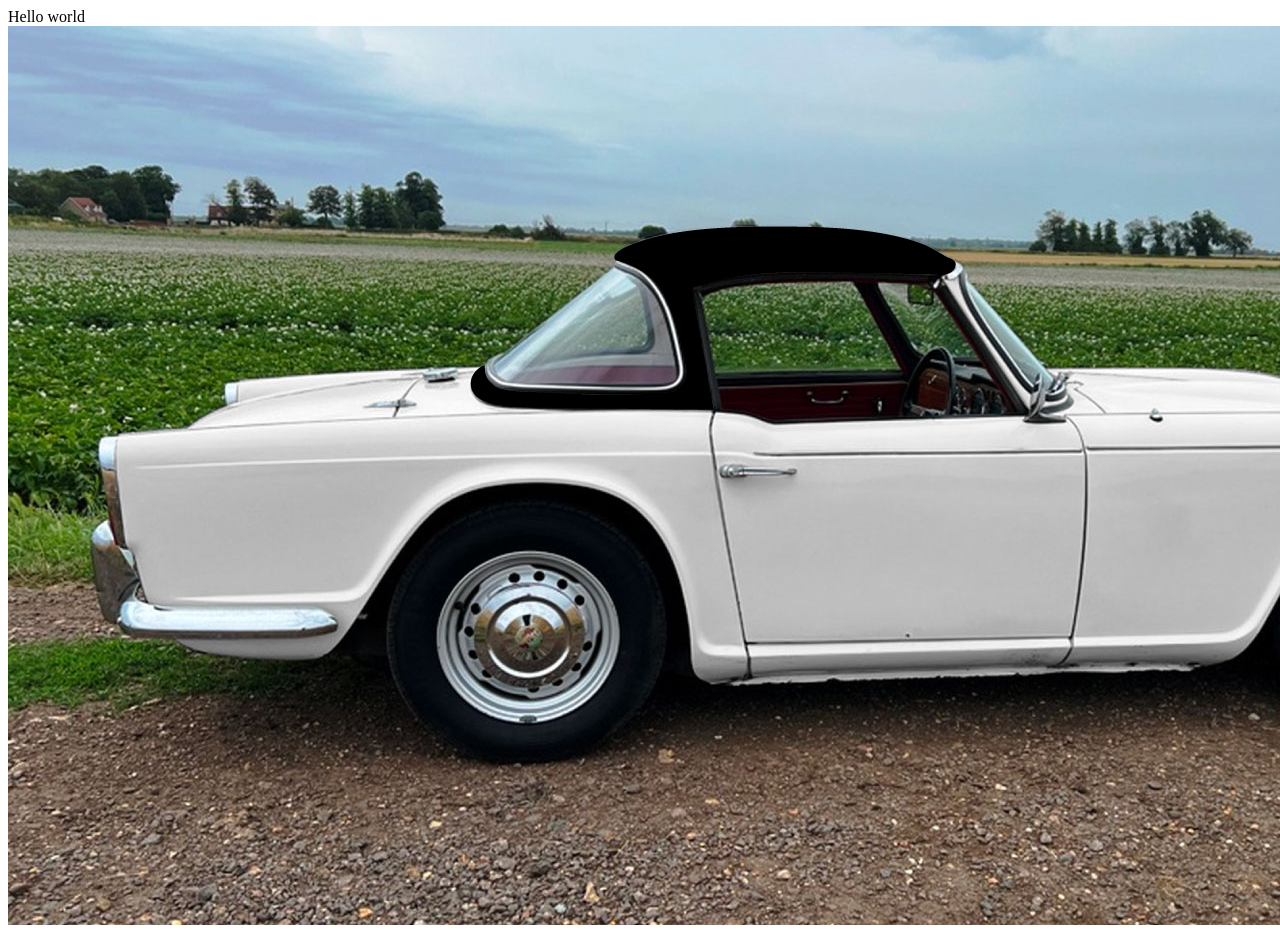
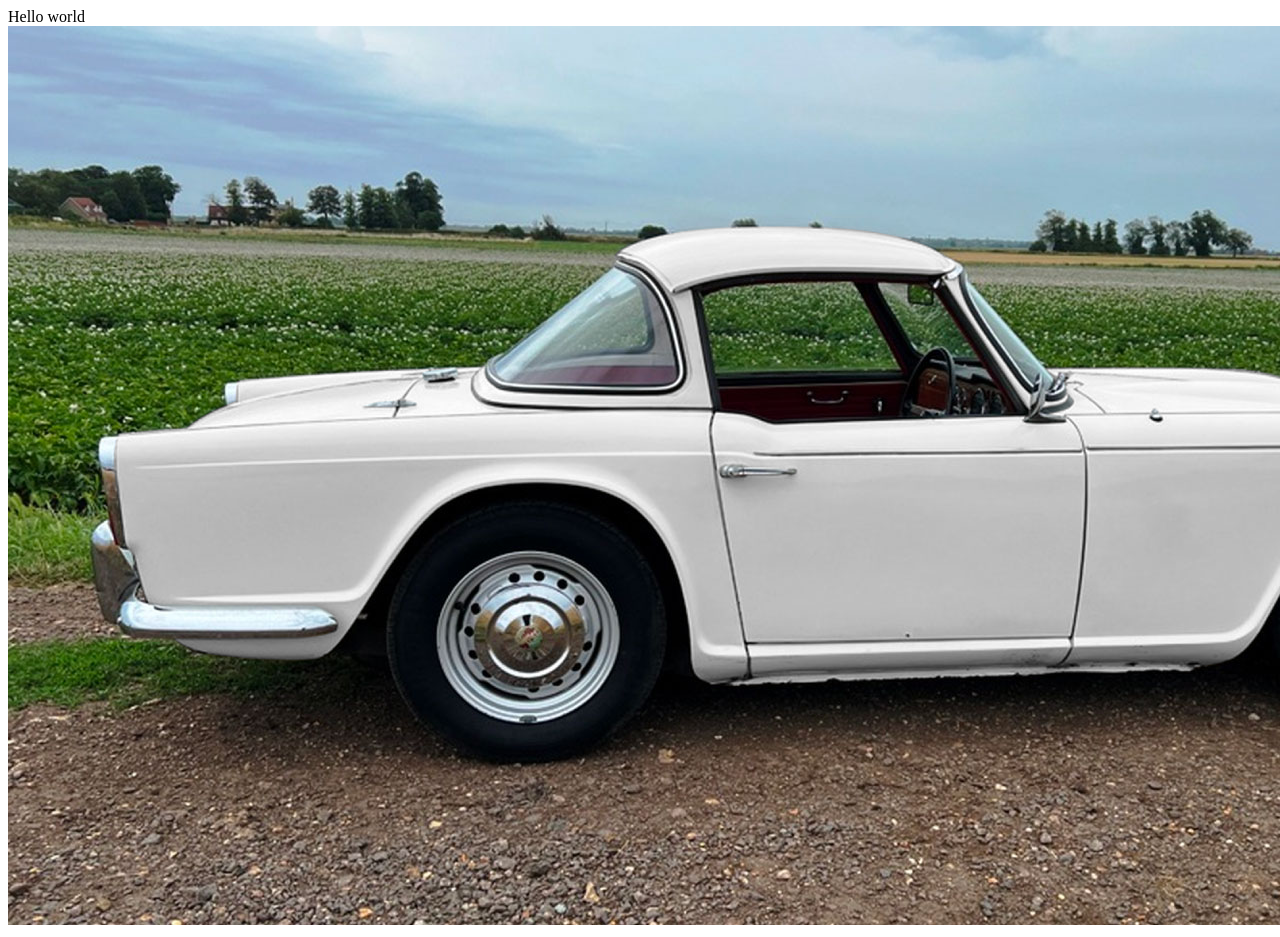
Before and after one commit to arallsopp/colouriser, an Angular app: page / in a window 1280 px wide. Shown: the top 937 px of the page. Built offline with nearby package versions, Linux system fonts and the light colour scheme.

Commit message:
added a simple mask in grey

```diff
--- a/src/app/app.component.html
+++ b/src/app/app.component.html
@@ -2,6 +2,5 @@ Hello world
 
 <div class="canvas">
 <img class="main" src="assets/tr4a/background.jpg">
-<img class="mask colorised" src="assets/tr4a/body-mask.png">
-<img class="mask" src="assets/tr4a/roof-mask.png">
+<img class="mask colorised" src="assets/tr4a/mask.png">
 </div>
```
Also changed, not shown: src/assets/tr4a/mask.png (added).
